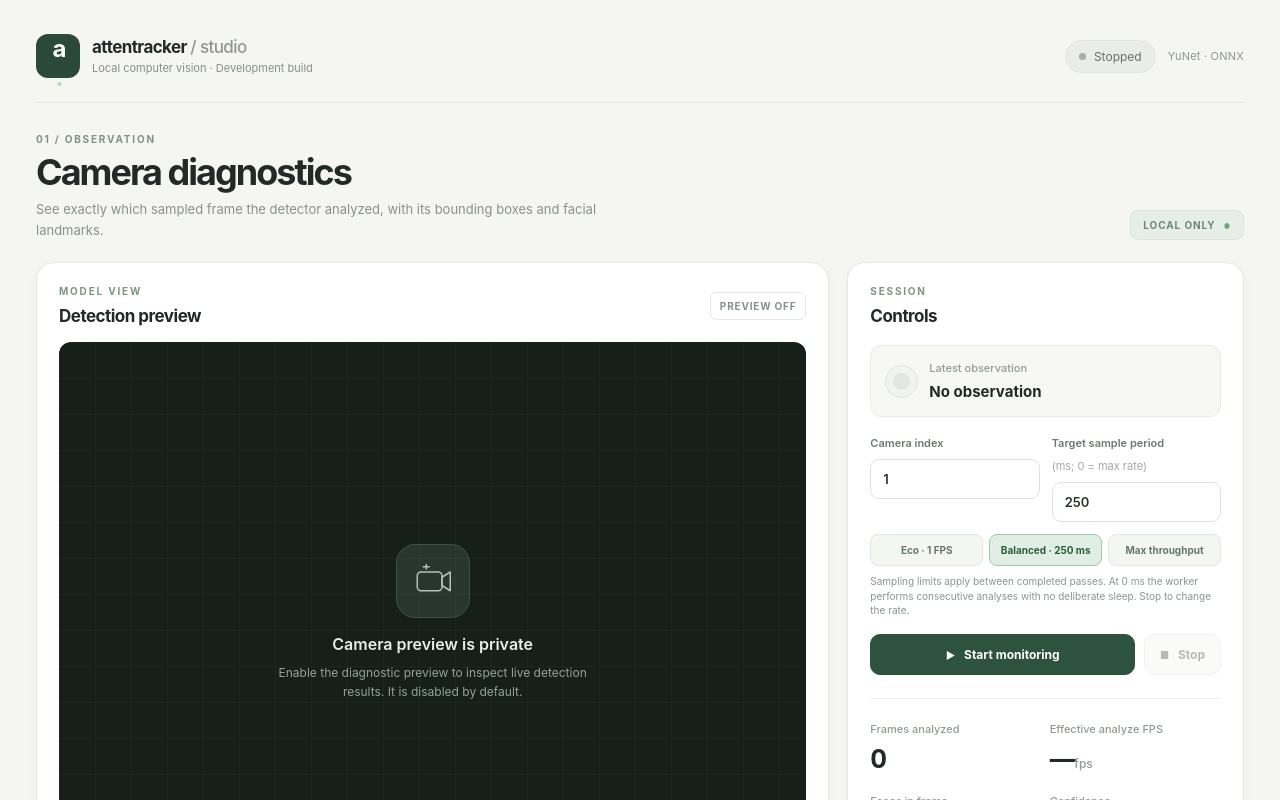
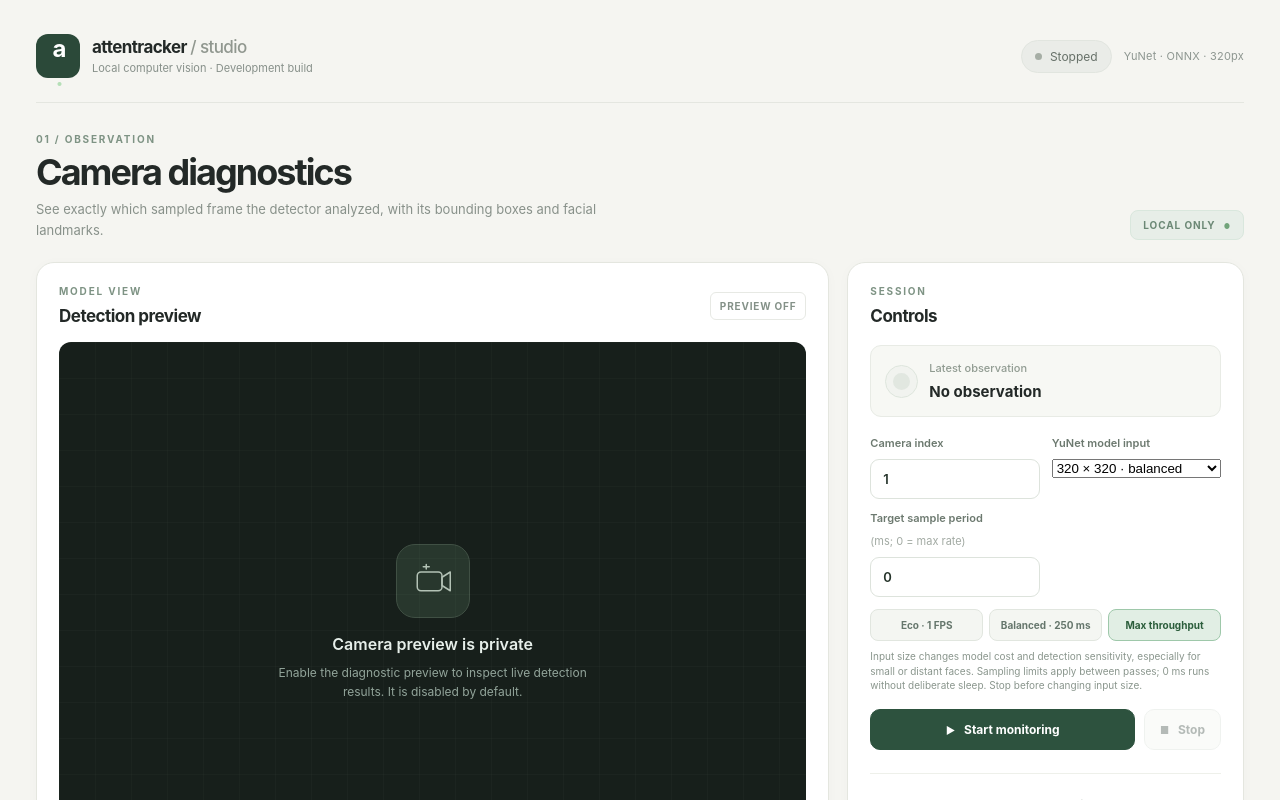
Before and after one commit to moderubias/attentracker, a Svelte app in the folder app/desktop/: page / in a window 1280 px wide. Shown: the top 800 px of the page. Built offline with nearby package versions, Linux system fonts and the light colour scheme.

Commit message:
perf: expose YuNet resolution and default to unthrottled 320px analysis

```diff
--- a/app/desktop/src/App.svelte
+++ b/app/desktop/src/App.svelte
@@ -51,7 +51,8 @@
   let previewEnabled = $state(false);
   let mirror = $state(false);
   let cameraIndex = $state(1);
-  let intervalMs = $state(250);
+  let intervalMs = $state(0);
+  let modelInputSide = $state(320);
   let commandPending = $state(false);
   let commandError = $state<string | null>(null);
   let lastPreviewSequence = 0;
@@ -110,7 +111,8 @@
   let canStart = $derived(
     !busy && !commandPending &&
     Number.isInteger(cameraIndex) && cameraIndex >= 0 &&
-    Number.isInteger(intervalMs) && intervalMs >= 0 && intervalMs <= 60_000
+    Number.isInteger(intervalMs) && intervalMs >= 0 && intervalMs <= 60_000 &&
+    [160, 320, 640].includes(modelInputSide)
   );
   let observedFps = $derived(
     snapshot.lastObservationPeriodMs && snapshot.lastObservationPeriodMs > 0
@@ -195,7 +197,8 @@
     try {
       await invoke("start_monitor", {
         cameraIndex: Math.trunc(cameraIndex),
-        intervalMs: Math.trunc(intervalMs)
+        intervalMs: Math.trunc(intervalMs),
+        modelInputSide
       });
       await refresh();
     } catch (e) {
@@ -271,7 +274,7 @@
       <span class:active={snapshot.phase === "running"} class:starting={snapshot.phase === "starting"} class="phase">
         <span class="indicator"></span>{snapshot.phase}
       </span>
-      <span class="version">YuNet · ONNX</span>
+      <span class="version">YuNet · ONNX · {modelInputSide}px</span>
     </div>
   </header>
 
@@ -372,6 +375,13 @@
         <label>Camera index
           <input type="number" min="0" step="1" bind:value={cameraIndex} disabled={busy || commandPending} />
         </label>
+        <label>YuNet model input
+          <select bind:value={modelInputSide} disabled={busy || commandPending}>
+            <option value={160}>160 × 160 · fastest / lower accuracy</option>
+            <option value={320}>320 × 320 · balanced</option>
+            <option value={640}>640 × 640 · detailed / slower</option>
+          </select>
+        </label>
         <label>Target sample period <span>(ms; 0 = max rate)</span>
           <input type="number" min="0" max="60000" step="50" bind:value={intervalMs} disabled={busy || commandPending} />
         </label>
@@ -382,7 +392,7 @@
         <button type="button" class:selected={intervalMs === 250} onclick={() => intervalMs = 250} disabled={busy || commandPending}>Balanced · 250 ms</button>
         <button type="button" class:selected={intervalMs === 0} onclick={() => intervalMs = 0} disabled={busy || commandPending}>Max throughput</button>
       </div>
-      <p class="rate-hint">Sampling limits apply between completed passes. At 0 ms the worker performs consecutive analyses with no deliberate sleep. Stop to change the rate.</p>
+      <p class="rate-hint">Input size changes model cost and detection sensitivity, especially for small or distant faces. Sampling limits apply between passes; 0 ms runs without deliberate sleep. Stop before changing input size.</p>
 
       <div class="session-actions">
         <button class="start-button" onclick={start} disabled={!canStart}>
```
